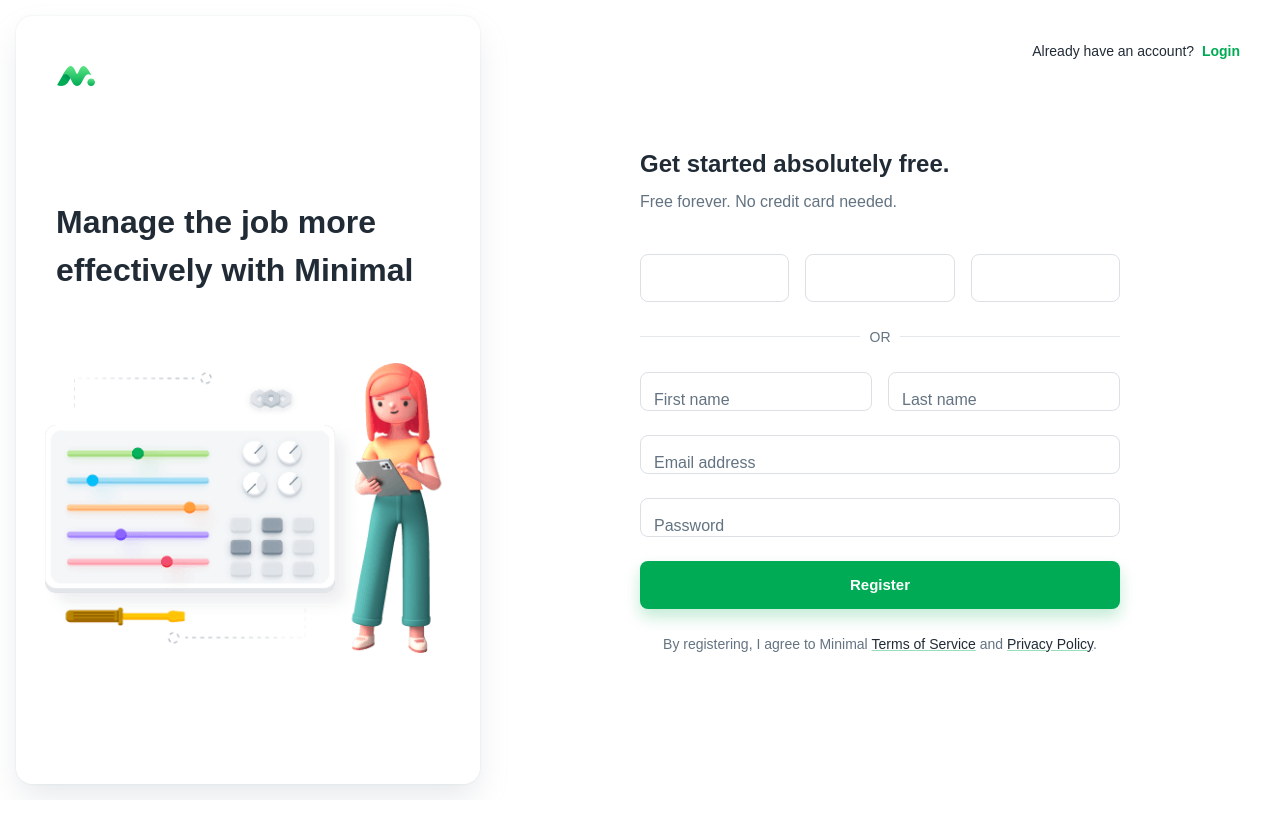
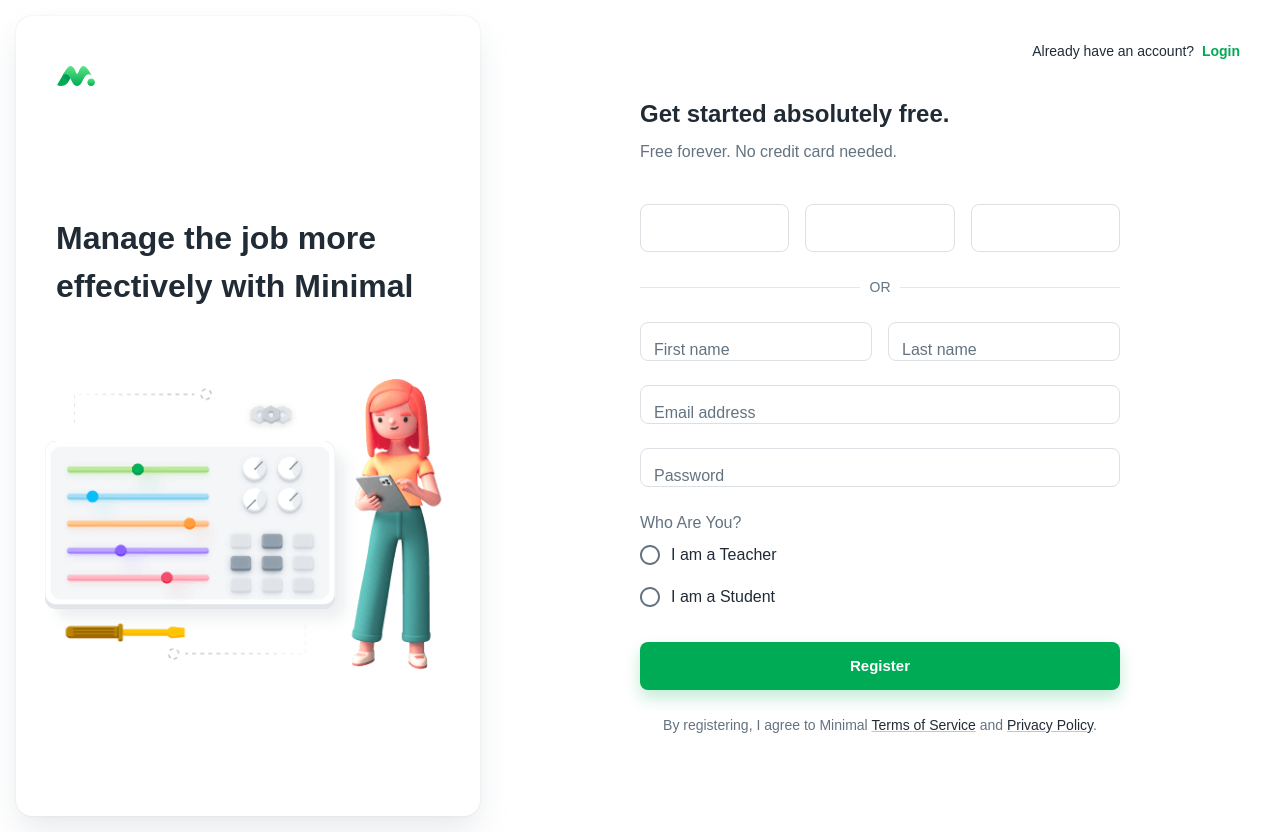
Before and after one commit to MASTERCHIEF011/Classly, a React (Create React App) app in the folder client/: page /register in a window 1280 px wide. Before the commit the page ends 800 px from the top, so only its background shows below. Built offline with nearby package versions, Linux system fonts and the light colour scheme.

Commit message:
added authentication ui

```diff
--- a/client/src/actions/auth.js
+++ b/client/src/actions/auth.js
@@ -1,25 +1,27 @@
 import * as api from '../api';
 import { AUTH } from '../constants/actionTypes';
 
-export const signin = (formData, history) => async (dispatch) => {
+export const signin = (formData, navigate) => async (dispatch) => {
     try {
         const { data } = await api.signIn(formData);
         dispatch({ type: AUTH, data });
-        history.push("/home")
+        if(data.message.length > 0)
+            navigate('/login');
+        else
+            navigate('/dashboard')
+    } catch (error) {
+        console.log(error);
+    }
+}
+
+export const signup = (formData, navigate) => async (dispatch) => {
+    try {
+        console.log(formData)
+        const { data } = await api.signUp(formData);
+        dispatch({ type: AUTH, data });
+        navigate('/dashboard');
 
     } catch (error) {
         console.log(error);
     }
 }
-
-export const signup = (formData, history) => async (dispatch) => {
-    try {
-        console.log(formData)
-        const { data } = await api.signUp(formData);
-        dispatch({ type: AUTH, data });
-        history.push('/home');
-
-    } catch (error) {
-        console.log(error);
-    }
-}
--- a/client/src/api/index.js
+++ b/client/src/api/index.js
@@ -1,6 +1,6 @@
-// import axios from 'axios'
+import axios from 'axios'
 
-// const API = axios.create({ baseURL: 'http://localhost:5000' });
+const API = axios.create({ baseURL: 'http://localhost:5000' });
 
 // API.interceptors.request.use((req) => {
 //     if (localStorage.getItem('profile')) {
@@ -10,8 +10,8 @@
 // });
 
 //---------------Authentication axios APIs------------//
-// export const signIn = (formData) => API.post('/user/signin', formData);
-// export const signUp = (formData) => API.post('/user/signup', formData);
+export const signIn = (formData) => API.post('/user/signin', formData);
+export const signUp = (formData) => API.post('/user/signup', formData);
 
 // //---------------Interview Analysis axios APIs------------//
 // export const joinZoomCall = (formData) => API.post('/analysis/interviewAnalysis', formData)
--- a/client/src/components/authentication/login/LoginForm.js
+++ b/client/src/components/authentication/login/LoginForm.js
@@ -1,5 +1,7 @@
 import * as Yup from 'yup';
 import { useState } from 'react';
+import { useDispatch, useSelector } from 'react-redux';
+import { signin } from '../../../actions/auth'
 import { Link as RouterLink, useNavigate } from 'react-router-dom';
 import { useFormik, Form, FormikProvider } from 'formik';
 import { Icon } from '@iconify/react';
@@ -21,6 +23,9 @@ import { LoadingButton } from '@mui/lab';
 
 export default function LoginForm() {
   const navigate = useNavigate();
+  const dispatch = useDispatch();
+
+  const authData = useSelector(state => state.authData)
   const [showPassword, setShowPassword] = useState(false);
 
   const LoginSchema = Yup.object().shape({
@@ -36,7 +41,9 @@ export default function LoginForm() {
     },
     validationSchema: LoginSchema,
     onSubmit: () => {
-      navigate('/dashboard', { replace: true });
+      console.log(formik.values)
+      dispatch(signin(formik.values, navigate))
+      formik.resetForm();
     }
   });
 
@@ -45,6 +52,7 @@ export default function LoginForm() {
   const handleShowPassword = () => {
     setShowPassword((show) => !show);
   };
+
 
   return (
     <FormikProvider value={formik}>
--- a/client/src/components/authentication/register/RegisterForm.js
+++ b/client/src/components/authentication/register/RegisterForm.js
@@ -1,18 +1,21 @@
 import * as Yup from 'yup';
 import { useState } from 'react';
+import { useDispatch, useSelector } from 'react-redux';
+import { signup } from '../../../actions/auth'
 import { Icon } from '@iconify/react';
 import { useFormik, Form, FormikProvider } from 'formik';
 import eyeFill from '@iconify/icons-eva/eye-fill';
 import eyeOffFill from '@iconify/icons-eva/eye-off-fill';
 import { useNavigate } from 'react-router-dom';
 // material
-import { Stack, TextField, IconButton, InputAdornment } from '@mui/material';
+import { Stack, TextField, IconButton, InputAdornment, FormControl, FormLabel, RadioGroup, Radio, FormControlLabel } from '@mui/material';
 import { LoadingButton } from '@mui/lab';
 
 // ----------------------------------------------------------------------
 
 export default function RegisterForm() {
   const navigate = useNavigate();
+  const dispatch = useDispatch();
   const [showPassword, setShowPassword] = useState(false);
 
   const RegisterSchema = Yup.object().shape({
@@ -30,11 +33,13 @@ export default function RegisterForm() {
       firstName: '',
       lastName: '',
       email: '',
-      password: ''
+      password: '',
+      role: ''
     },
     validationSchema: RegisterSchema,
     onSubmit: () => {
-      navigate('/dashboard', { replace: true });
+      console.log(formik.values)
+      dispatch(signup(formik.values, navigate))
     }
   });
 
@@ -91,6 +96,19 @@ export default function RegisterForm() {
             helperText={touched.password && errors.password}
           />
 
+          <FormControl component="fieldset">
+            <FormLabel component="legend">Who Are You?</FormLabel>
+            <RadioGroup
+              aria-label="role"
+              defaultValue="teacher"
+              name="radio-buttons-group"
+              {...getFieldProps('role')}
+            >
+              <FormControlLabel value="teacher" control={<Radio />} label="I am a Teacher"  />
+              <FormControlLabel value="student" control={<Radio />} label="I am a Student"  />
+            </RadioGroup>
+          </FormControl>
+
           <LoadingButton
             fullWidth
             size="large"
--- a/client/src/index.js
+++ b/client/src/index.js
@@ -1,45 +1,35 @@
-// import React from 'react'
+import React from 'react'
 // import ReactDOM from 'react-dom'
-// import { Provider } from 'react-redux'
-// import { createStore, applyMiddleware, compose } from 'redux'
-// import thunk from 'redux-thunk'
-
-// import reducers from './reducers';
-
-// import App from './App'
-
-// import './index.css';
-
-// const composeEnhancers = window.__REDUX_DEVTOOLS_EXTENSION_COMPOSE__ || compose;
-// const store = createStore(reducers, composeEnhancers(applyMiddleware(thunk)));
-
-// ReactDOM.render(
-//     <Provider store={store}>
-//         <App />
-//     </Provider>,
-//     document.getElementById('root')
-// )
-
-// scroll bar
-import 'simplebar/src/simplebar.css';
-
 import ReactDOM from 'react-dom';
 import { BrowserRouter } from 'react-router-dom';
 import { HelmetProvider } from 'react-helmet-async';
-
 //
 import App from './App';
 import * as serviceWorker from './serviceWorker';
 import reportWebVitals from './reportWebVitals';
+import { Provider } from 'react-redux'
+import { createStore, applyMiddleware, compose } from 'redux'
+import thunk from 'redux-thunk'
+
+import 'simplebar/src/simplebar.css';
+
+import reducers from './reducers';
+
+import './index.css';
+
+const composeEnhancers = window.__REDUX_DEVTOOLS_EXTENSION_COMPOSE__ || compose;
+const store = createStore(reducers, composeEnhancers(applyMiddleware(thunk)));
 
 // ----------------------------------------------------------------------
 
 ReactDOM.render(
-    <HelmetProvider>
-        <BrowserRouter>
-            <App />
-        </BrowserRouter>
-    </HelmetProvider>,
+    <Provider store={store}>
+        <HelmetProvider>
+            <BrowserRouter>
+                <App />
+            </BrowserRouter>
+        </HelmetProvider>
+    </Provider>,
     document.getElementById('root')
 );
 
```
